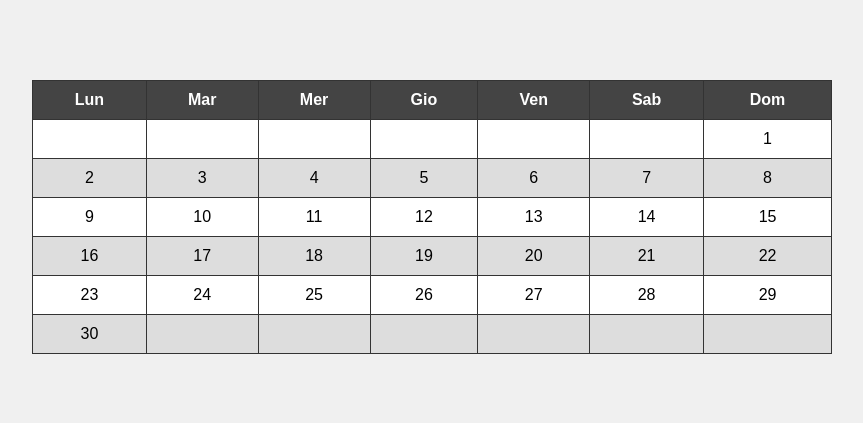
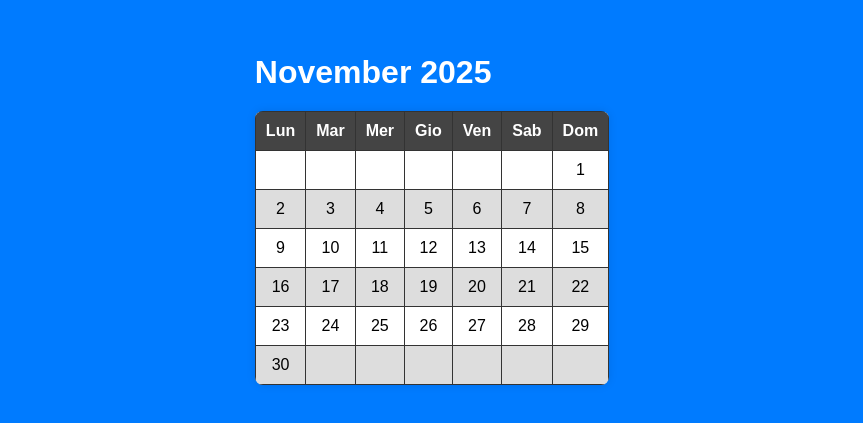
Before and after one commit to susannarussing/miosito3, a plain HTML site: page index.html in a window 1280 px wide. Shown: the part 191-614 px from the top of the page, without its empty margins (208-1071 px from the left). Drawn offline with Linux system fonts and the light colour scheme.

Commit message:
Update index.html
calendario due

```diff
--- a/index.html
+++ b/index.html
@@ -7,11 +7,50 @@
     <style>
         body {
             font-family: Arial, sans-serif;
-            background-color: #f0f0f0;
+            background-color: #007BFF; /* Changed to blue background */
             display: flex;
             justify-content: center;
             align-items: center;
             height: 100vh;
+            margin: 0;
+        }
+
+        h1 {
+            color: white;
+            margin-bottom: 20px;
+        }
+
+        table {
+            border-collapse: collapse;
+            width: 80%;
+            max-width: 800px;
+            box-shadow: 0 0 10px rgba(0, 0, 0, 0.1);
+            border-radius: 8px;
+            overflow: hidden;
+        }
+
+        th, td {
+            border: 1px solid #333;
+            padding: 12px;
+            text-align: center;
+            transition: background-color 0.3s;
+        }
+
+        th {
+            background-color: #0056b3; /* Darker blue for headers */
+            color: white;
+        }
+
+        tr:nth-child(even) {
+            background-color: #e0ecf9;
+        }
+
+        tr:nth-child(odd) {
+            background-color: #d0e0fa;
+        }
+
+        td:hover {
+            background-color: #cce;
         }
 
         table {
@@ -41,6 +80,8 @@
     </style>
 </head>
 <body>
+    <div>
+        <h1 id="month-year"></h1>
         <table>
             <thead>
                 <tr>
@@ -56,6 +97,34 @@
             <tbody id="calendar-body">
             </tbody>
         </table>
+    </div>
+    <script>
+        const date = new Date();
+        const month = date.getMonth();
+        const year = date.getFullYear();
+        const daysInMonth = new Date(year, month + 1, 0).getDate();
+        const firstDay = new Date(year, month, 1).getDay();
+        const tbody = document.getElementById('calendar-body');
+        const monthYearHeader = document.getElementById('month-year');
+
+        // Set the month and year in the header
+        monthYearHeader.textContent = `${date.toLocaleString('default', { month: 'long' })} ${year}`;
+
+        for (let i = 0; i < 6; i++) {
+            const tr = document.createElement('tr');
+            for (let j = 0; j < 7; j++) {
+                const td = document.createElement('td');
+                const day = i * 7 + j - firstDay + 1;
+                if (day > 0 && day <= daysInMonth) {
+                    td.textContent = day;
+                } else {
+                    td.textContent = '';
+                }
+                tr.appendChild(td);
+            }
+            tbody.appendChild(tr);
+        }
+    </script>
     <script>
         const date = new Date();
         const month = date.getMonth();
```
Lines whose indentation alone changed are shown as unchanged.
